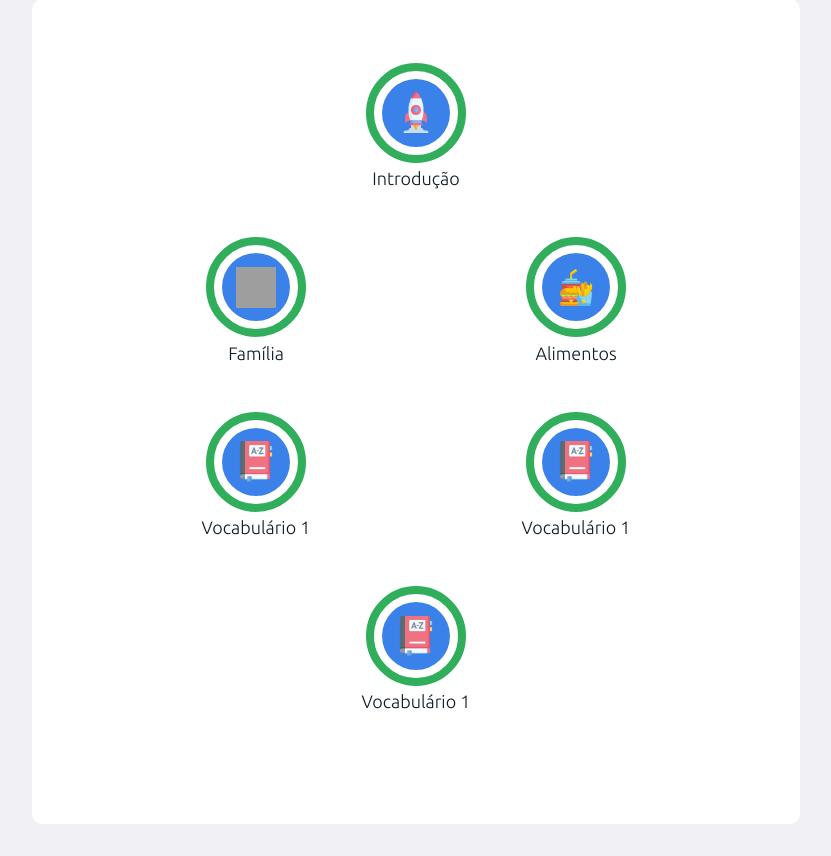
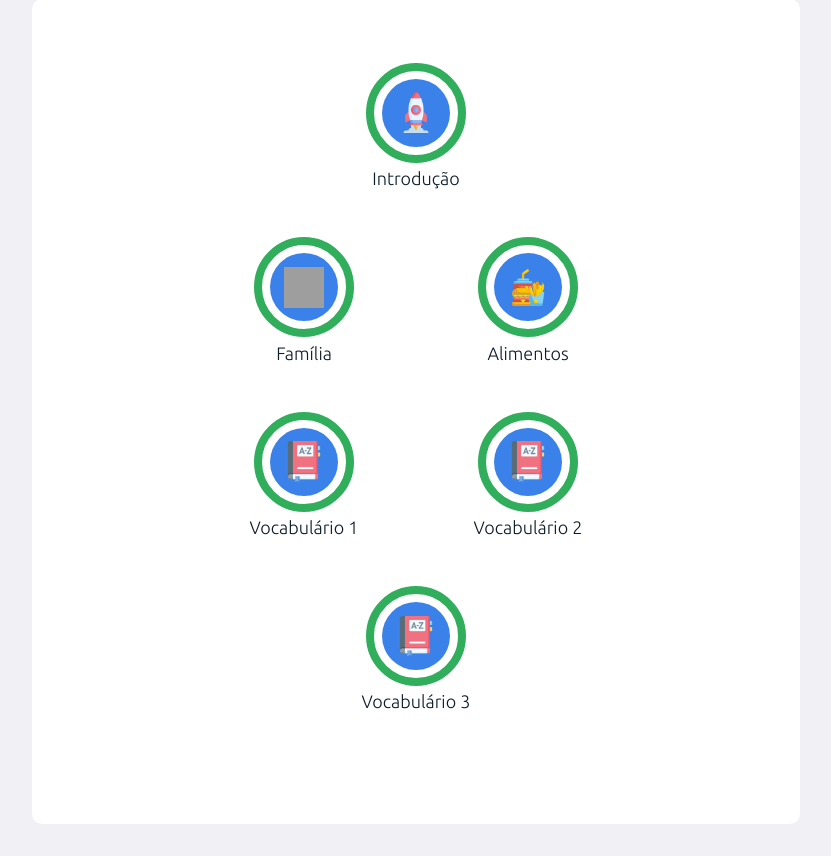
Before and after one commit to ruthvaz/libras, a PHP site: page /home.html in a window 1280 px wide. Shown: the part 108-964 px from the top of the page, without its empty margins (224-1055 px from the left). Run offline with PHP 8.4, Linux system fonts and the light colour scheme; grey boxes are pictures that could not be loaded.

Commit message:
Tela home - Ajuste no grid layout

```diff
--- a/css/home.css
+++ b/css/home.css
@@ -194,7 +194,7 @@
         grid-template-columns: 1fr 1fr;
     }
 
-    .lessons-container div:first-child, div:last-child {
+    .lessons-container div:first-child {
         grid-column-start: 1;
         grid-column-end: 3;
     }
@@ -219,7 +219,7 @@
     }
 
     .lessons-container {
-        padding: 4em 4em;
+        padding: 4em 10em;
         margin: 2em 12em;
     }
 
--- a/home.html
+++ b/home.html
@@ -114,7 +114,7 @@
                         </div>
                     </a>
                 </div>
-                <div class="lesson-name">Vocabulário 1</div>
+                <div class="lesson-name">Vocabulário 2</div>
             </div>
 
             <div class="lesson">
@@ -127,10 +127,10 @@
                         </div>
                     </a>
                 </div>
-                <div class="lesson-name">Vocabulário 1</div>
+                <div class="lesson-name">Vocabulário 3</div>
             </div>
 
-        </div>
+	</div>
 
     </div>
 
--- /dev/null
+++ b/js/grid-divisor.js
@@ -0,0 +1,10 @@
+// Pega a quantidade de lições
+var numLicoes = document.getElementsByClassName("lesson").length;
+// Pega a ultima lição
+var ultimaLicao = document.querySelector(".lesson:last-child");
+
+// Se o número de Lições for par, o Layout grid da ultima Lição será igual ao da primeira
+if(numLicoes % 2 == 0) {
+    ultimaLicao.style.gridColumnStart = "1";
+    ultimaLicao.style.gridColumnEnd = "3";
+}
```
